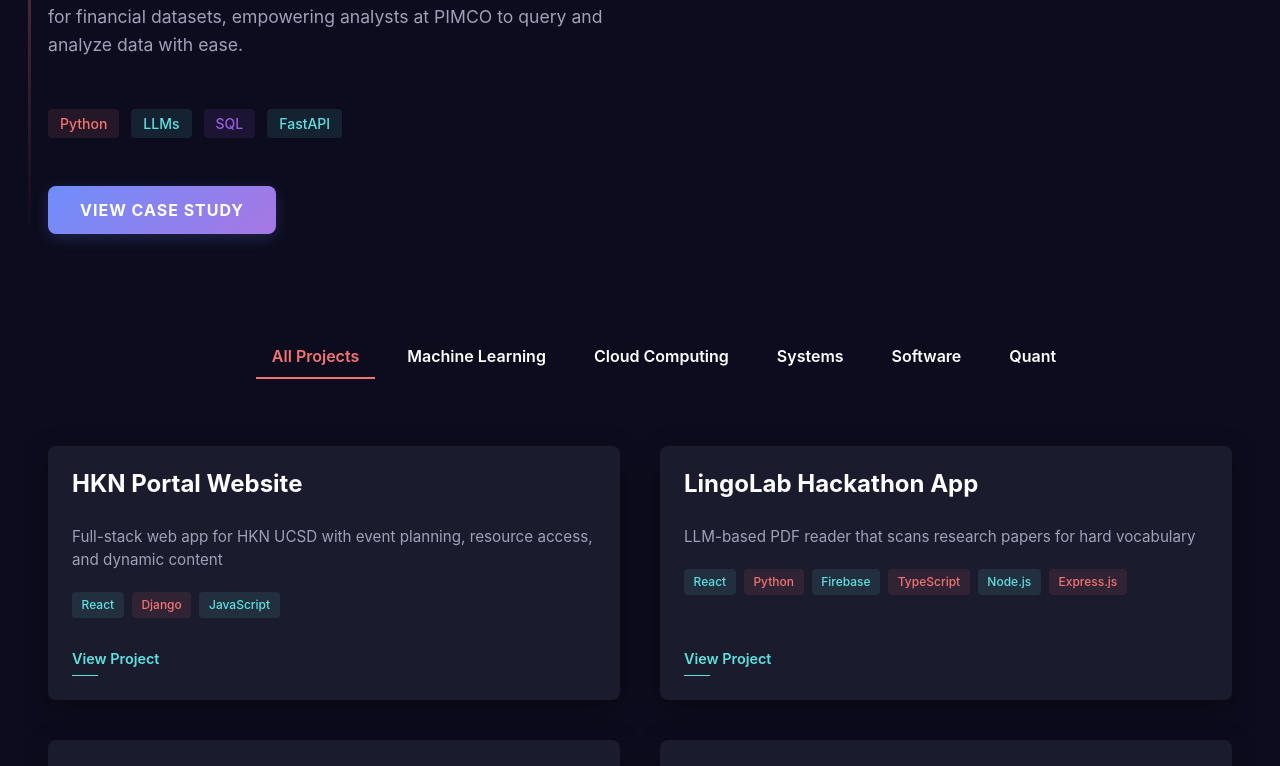
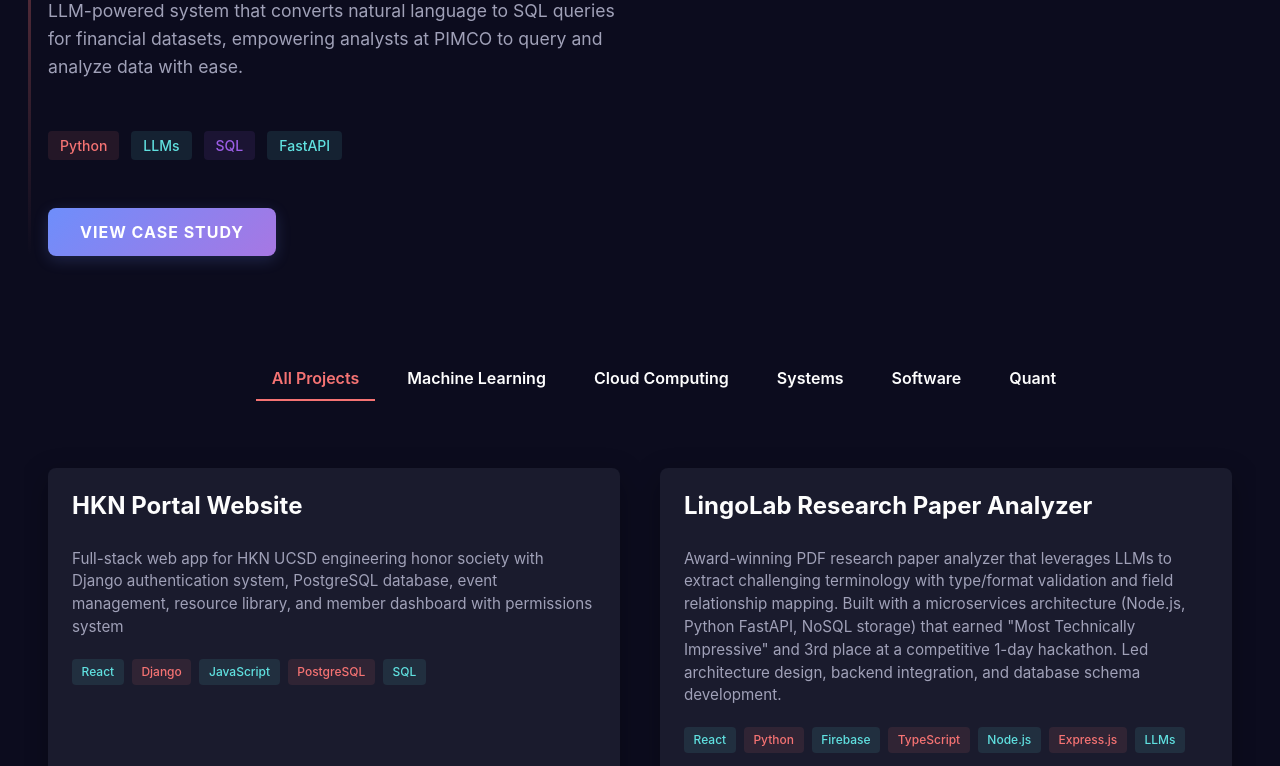
Before and after one commit to OscarKhaing/oscarkhaing.github.io, a React (Vite) app: page / in a window 1280 px wide. Shown: the part 4115-4881 px from the top of the page. Built offline with nearby package versions, Linux system fonts and the light colour scheme.

Commit message:
project section optimization
add 2 cses website projects, add Aako world, add HAB website project, reorder, optimized HKN portal and LingoLab Description

```diff
--- a/src/components/About.tsx
+++ b/src/components/About.tsx
@@ -154,8 +154,8 @@ const About = () => {
                 </div>
 
                 <div className="mini-project">
-                  <h3>Portfolio Website</h3>
-                  <p>Designed a dynamic, interactive personal website — this one!</p>
+                  <h3>Aako.world Landing Site</h3>
+                  <p>Developed a landing site for a geo-bound mp3 sharing social media platform startup.</p>
                 </div>
 
                 <div className="mini-project">
--- a/src/pages/PortfolioPage.tsx
+++ b/src/pages/PortfolioPage.tsx
@@ -72,7 +72,8 @@ const PortfolioPage: React.FC = () => {
     express: { id: 'express', name: 'Express.js' },
     'scikit-learn': { id: 'scikit-learn', name: 'scikit-learn' },
     keras: { id: 'keras', name: 'Keras' },
-    'gnu-make': { id: 'gnu-make', name: 'GNU Make' }
+    'gnu-make': { id: 'gnu-make', name: 'GNU Make' },
+    postgresql: { id: 'postgresql', name: 'PostgreSQL' },
   };
 
   // Projects
@@ -91,27 +92,77 @@ const PortfolioPage: React.FC = () => {
     {
       id: 2,
       title: 'HKN Portal Website',
-      description: 'Full-stack web app for HKN UCSD with event planning, resource access, and dynamic content',
+      description: 'Full-stack web app for HKN UCSD engineering honor society with Django authentication system, PostgreSQL database, event management, resource library, and member dashboard with permissions system',
       imageUrl: '',
       category: 'software',
       featured: false,
-      technologies: [techList.react, techList.django, techList.javascript],
+      technologies: [techList.react, techList.django, techList.javascript, techList.postgresql, techList.sql],
       // projectUrl: '/projects/hkn-portal',
       projectUrl: 'https://portal.hknucsd.com/',
     },
     {
       id: 3,
-      title: 'LingoLab Hackathon App',
-      description: 'LLM-based PDF reader that scans research papers for hard vocabulary',
+      title: 'LingoLab Research Paper Analyzer',
+      description: 'Award-winning PDF research paper analyzer that leverages LLMs to extract challenging terminology with type/format validation and field relationship mapping. Built with a microservices architecture (Node.js, Python FastAPI, NoSQL storage) that earned "Most Technically Impressive" and 3rd place at a competitive 1-day hackathon. Led architecture design, backend integration, and database schema development.',
       imageUrl: '',
       category: 'machine-learning',
       featured: false,
-      technologies: [techList.react, techList.python, techList.firebase, techList.typescript, techList.nodejs, techList.express],
+      technologies: [techList.react, techList.python, techList.firebase, techList.typescript, techList.nodejs, techList.express, techList.llm],
       // projectUrl: '/projects/lingolab',
       projectUrl: 'https://github.com/SithuSoe04/lingolab/',
     },
     {
       id: 4,
+      title: 'VTABS Blackjack Agent',
+      description: 'Reinforcement learning agent trained via Q-learning to play Vegas Triple Attack Blackjack Switch, optimizing betting and in-game actions using a decision network to maximize winnings and minimize busts under uncertainty',
+      imageUrl: '',
+      category: 'quant',
+      featured: false,
+      technologies: [techList.python, techList['scikit-learn'], techList.pandas],
+      projectUrl: '',
+    },
+    {
+      id: 5,
+      title: 'Aako.world',
+      description: 'Developed a landing site for a geo-bound mp3 sharing social media platform startup, implementing client designs and conducting structured communication about requirements',
+      imageUrl: '',
+      category: 'software',
+      featured: false,
+      technologies: [techList.react, techList.javascript, techList.typescript],
+      projectUrl: 'https://aako.world',
+    },
+    {
+      id: 6,
+      title: 'CSES Main Website',
+      description: 'Developed the official website for Computer Science and Engineering Society at UCSD featuring event calendars, resources, and member services',
+      imageUrl: '',
+      category: 'software',
+      featured: false,
+      technologies: [techList.react, techList.javascript, techList.nodejs],
+      projectUrl: 'https://cses.ucsd.edu',
+    },
+    {
+      id: 7,
+      title: 'CSES Open Source Branch Website',
+      description: 'Built the platform for CSES open source branch, showcasing projects and facilitating student contributions to the open source community',
+      imageUrl: '',
+      category: 'software',
+      featured: false,
+      technologies: [techList.react, techList.javascript, techList.nodejs],
+      projectUrl: '',
+    },
+    {
+      id: 8,
+      title: 'Harmful Algae Bloom Prediction App',
+      description: 'Containerized a ML prediction app with Docker and deployed to GCP, providing timely alerts for harmful algae blooms',
+      imageUrl: '',
+      category: 'machine-learning',
+      featured: false,
+      technologies: [techList.python, techList.docker, techList.aws],
+      projectUrl: '',
+    },
+    {
+      id: 9,
       title: 'Successorator App',
       description: 'To-do list Android app with CI/CD and robust data handling using SQLite',
       imageUrl: '',
@@ -122,7 +173,7 @@ const PortfolioPage: React.FC = () => {
       projectUrl: 'https://github.com/CSE-110-Winter-2024/project-team-12',
     },
     {
-      id: 5,
+      id: 10,
       title: 'Matchmaker',
       description: 'Machine Learning model with simple webpage UI that predicts compatibility between 2 participants using textual features.',
       imageUrl: '',
@@ -133,7 +184,27 @@ const PortfolioPage: React.FC = () => {
       projectUrl: 'https://github.com/s-fereidooni/CSE151A_matchmaker',
     },
     {
-      id: 6,
+      id: 11,
+      title: 'SDHacks Website',
+      description: 'Hackathon management site with authentication, CRUD, and scalable backend',
+      imageUrl: 'https://placehold.co/600x400/000088/00FFFF',
+      category: 'software',
+      featured: false,
+      technologies: [techList.mysql, techList.nodejs, techList.express, techList.react],
+      projectUrl: '',
+    },
+    {
+      id: 12,
+      title: 'Web-QA Chat Chrome Extension',
+      description: 'Chrome extension that answers questions based on web content using LlamaIndex backend',
+      imageUrl: 'https://placehold.co/600x400/403030/FFF000',
+      category: 'machine-learning',
+      featured: false,
+      technologies: [techList.python, techList.nodejs, techList.express, techList.angular, techList.typescript],
+      projectUrl: '',
+    },
+    {
+      id: 13,
       title: 'Graph Data Structure',
       description: "C++ implementation of BFS and Dijkstra's algorithm for CSV-based graphs",
       imageUrl: 'https://placehold.co/600x400/101010/CCCCCC',
@@ -143,7 +214,7 @@ const PortfolioPage: React.FC = () => {
       projectUrl: '/projects/graph-data',
     },
     {
-      id: 7,
+      id: 14,
       title: 'C++ File Compressor',
       description: 'Huffman encoding-based compressor optimized for performance and memory efficiency',
       imageUrl: 'https://placehold.co/600x400/444444/AAAAAA',
@@ -151,36 +222,6 @@ const PortfolioPage: React.FC = () => {
       featured: false,
       technologies: [techList.cpp, techList['gnu-make']],
       projectUrl: '/projects/file-compressor',
-    },
-    {
-      id: 8,
-      title: 'Web-QA Chat Chrome Extension',
-      description: 'Chrome extension that answers questions based on web content using LlamaIndex backend',
-      imageUrl: 'https://placehold.co/600x400/403030/FFF000',
-      category: 'machine-learning',
-      featured: false,
-      technologies: [techList.python, techList.nodejs, techList.express, techList.angular, techList.typescript],
-      projectUrl: '',
-    },
-    {
-      id: 9,
-      title: 'SDHacks Website',
-      description: 'Hackathon management site with authentication, CRUD, and scalable backend',
-      imageUrl: 'https://placehold.co/600x400/000088/00FFFF',
-      category: 'software',
-      featured: false,
-      technologies: [techList.mysql, techList.nodejs, techList.express, techList.react],
-      projectUrl: '',
-    },
-    {
-      id: 10,
-      title: 'VTABS Blackjack Agent',
-      description: 'Reinforcement learning agent trained via Q-learning to play Vegas Triple Attack Blackjack Switch, optimizing betting and in-game actions using a decision network to maximize winnings and minimize busts under uncertainty',
-      imageUrl: '',
-      category: 'quant',
-      featured: false,
-      technologies: [techList.python, techList['scikit-learn'], techList.pandas],
-      projectUrl: '',
     },
   ];
 
```
